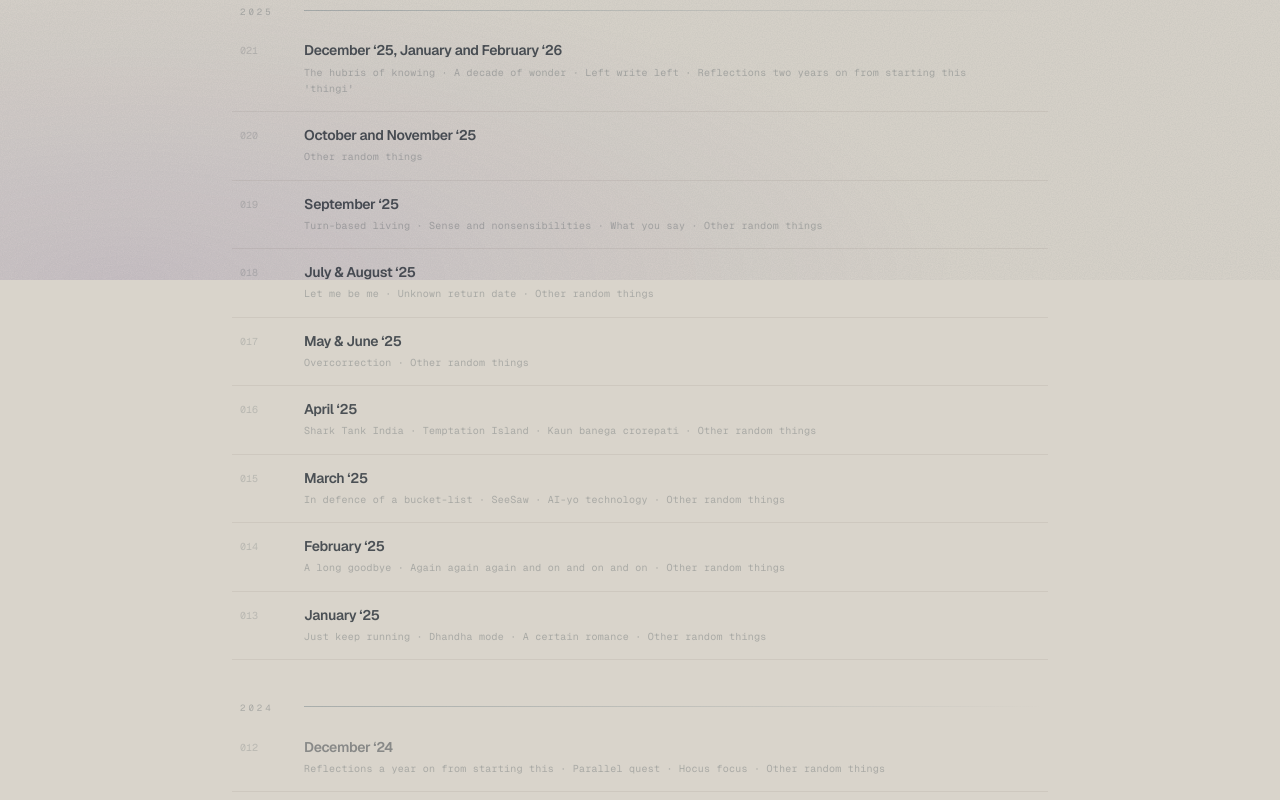
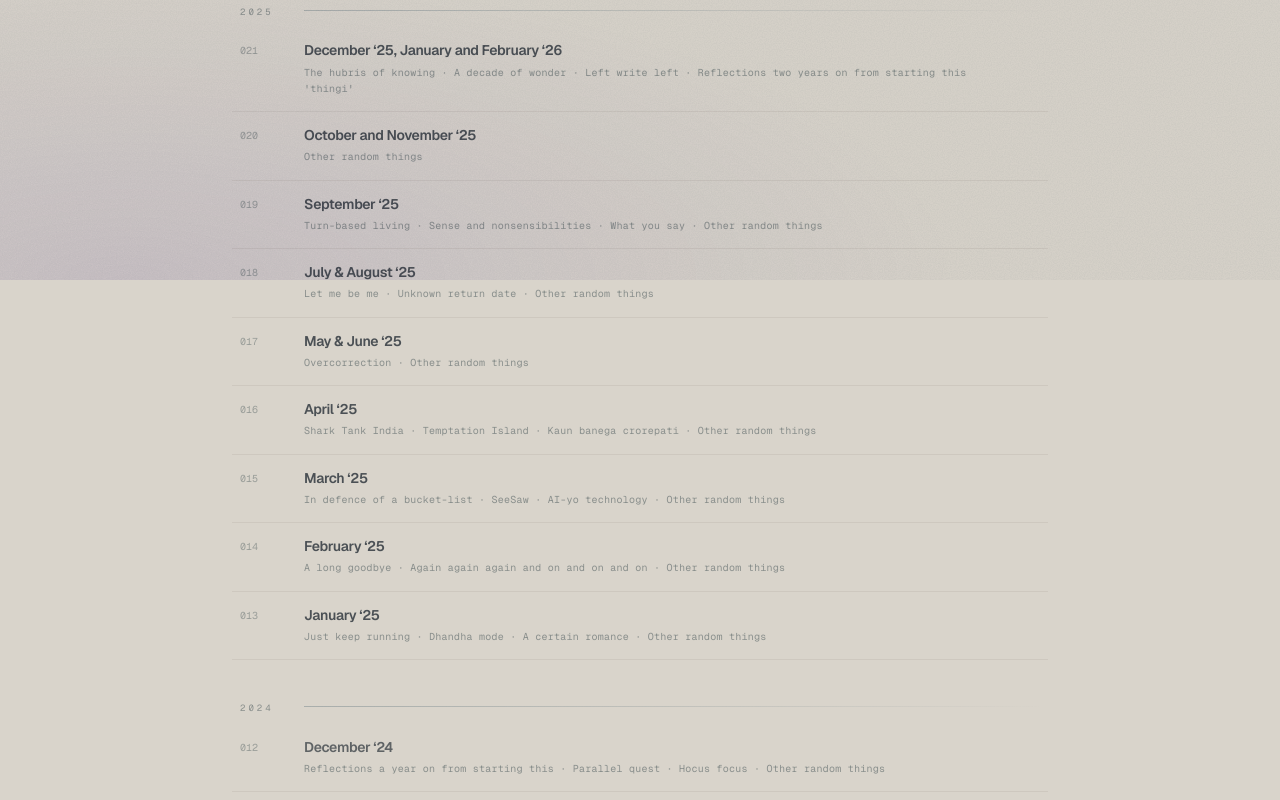
Before and after one commit to arnavmcr/oh-messy-life, a Next.js app: page /record in a window 1280 px wide. Shown: the part 520-1320 px from the top of the page. Built offline with nearby package versions, Linux system fonts and the light colour scheme.

Commit message:
fix(record): raise contrast — opacity floors, wider entry column, h4 size bump

```diff
--- a/app/record/[slug]/page.tsx
+++ b/app/record/[slug]/page.tsx
@@ -19,12 +19,12 @@ const mdxComponents = {
     </h3>
   ),
   h4: ({ children }: { children?: React.ReactNode }) => (
-    <h4 className="font-headline text-sm font-semibold uppercase tracking-widest mb-2 mt-4 text-on-surface-variant">
+    <h4 className="font-headline text-base font-semibold uppercase tracking-widest mb-2 mt-4 text-on-surface-variant">
       {children}
     </h4>
   ),
   p: ({ children }: { children?: React.ReactNode }) => (
-    <p className="font-body text-on-surface leading-relaxed mb-4">{children}</p>
+    <p className="font-body text-base text-on-surface leading-relaxed mb-4">{children}</p>
   ),
   blockquote: ({ children }: { children?: React.ReactNode }) => (
     <blockquote className="border-l-4 border-primary pl-4 my-6 font-headline text-lg font-medium leading-snug text-on-surface">
@@ -147,7 +147,7 @@ export default async function EntryPage({ params }: { params: Promise<{ slug: st
   const formattedDate = formatEntryDate(entry.date);
 
   return (
-    <main className="min-h-screen pt-12 pb-32 px-6 md:px-12 max-w-2xl mx-auto">
+    <main className="min-h-screen pt-12 pb-32 px-6 md:px-12 max-w-3xl mx-auto">
 
       {/* ── Entry Header ─────────────────────────────────────────────── */}
       <header className="mb-16 border-b-2 border-primary pb-8">
--- a/app/record/page.tsx
+++ b/app/record/page.tsx
@@ -11,7 +11,7 @@ function getAgeClass(year: number, newestYear: number): string {
   const delta = newestYear - year;
   if (delta === 0) return 'text-on-surface';
   if (delta === 1) return 'text-on-surface/70';
-  return 'text-on-surface/40';
+  return 'text-on-surface/60';
 }
 
 function formatIssue(n: number): string {
@@ -116,7 +116,7 @@ export default function RecordPage() {
                   className="record-row grid grid-cols-[48px_1fr] gap-4 pt-10 pb-2"
                   style={{ animationDelay: delay }}
                 >
-                  <span className="font-mono text-[9px] tracking-[3px] text-on-surface-variant/30 uppercase pt-0.5">
+                  <span className="font-mono text-[9px] tracking-[3px] text-on-surface-variant/50 uppercase pt-0.5">
                     {row.year}
                   </span>
                   <div
@@ -140,7 +140,7 @@ export default function RecordPage() {
                 style={{ animationDelay: delay }}
               >
                 {/* Issue number */}
-                <span className="record-entry-num font-mono text-[10px] text-on-surface-variant/20 transition-colors duration-200 pt-0.5">
+                <span className="record-entry-num font-mono text-[10px] text-on-surface-variant/40 transition-colors duration-200 pt-0.5">
                   {formatIssue(entry.issue)}
                 </span>
 
@@ -150,7 +150,7 @@ export default function RecordPage() {
                     {entry.title}
                   </div>
                   {sectionNames && (
-                    <div className="font-mono text-[10px] text-on-surface-variant/30 mt-1 leading-relaxed tracking-wide">
+                    <div className="font-mono text-[10px] text-on-surface-variant/50 mt-1 leading-relaxed tracking-wide">
                       {sectionNames}
                     </div>
                   )}
```
